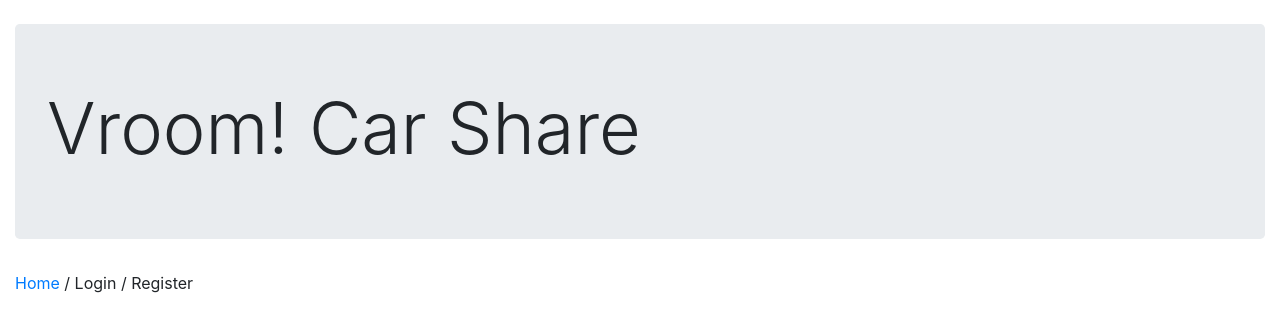
After one commit to Plonq/vroom-car-share, a Django app: template carshare/templates/carshare/base.html in a window 1280 px wide. The commit adds this page. Shown: the top 332 px of the page. Run offline with Django 3.2, Linux system fonts and the light colour scheme; the template is opened without the code that fills it, so the values that code supplies are empty; some libraries are stand-ins or nearby versions.

Commit message:
Created base template

```diff
--- /dev/null
+++ b/carshare/templates/carshare/base.html
@@ -0,0 +1,25 @@
+<!-- BASE TEMPLATE -->
+{% load static %}
+<!DOCTYPE html>
+<html lang="en">
+    <head>
+        <!-- Required Meta tags -->
+        <meta charset="UTF-8">
+        <meta name="viewport" content="width=device-width, initial-scale=1, shrink-to-fit=no">
+
+        <!-- Bootstrap CSS -->
+        <link rel="stylesheet" href="https://maxcdn.bootstrapcdn.com/bootstrap/4.0.0-beta/css/bootstrap.min.css" integrity="sha384-/Y6pD6FV/Vv2HJnA6t+vslU6fwYXjCFtcEpHbNJ0lyAFsXTsjBbfaDjzALeQsN6M" crossorigin="anonymous">
+        <!-- Custom CSS -->
+        <link rel="stylesheet" type="text/css" href="{% static "carshare/style.css" %}">
+
+        <title>{% block pagetitle %}{% endblock %}</title>
+    </head>
+    <body>
+    <div class="container-fluid">
+        <br />
+        <div class="jumbotron"> <h1 class="display-3">Vroom! Car Share</h1></div>
+        <p><a href="#">Home</a> / Login / Register</p>
+        {% block maincontent-test %}{% endblock %}
+    </div>
+    </body>
+</html>
--- /dev/null
+++ b/vroom_car_share/static/carshare/style.css
@@ -0,0 +1,9 @@
+/* DOCUMENT INFORMATION
+	- Document: Carshare Theme
+	- Version:  0.1
+	- Author:
+*/
+
+/* ==== GLOBAL=== */
+html {
+}
```
Also changed, not shown: carshare/templates/carshare/index.html (+3 -10 lines).
